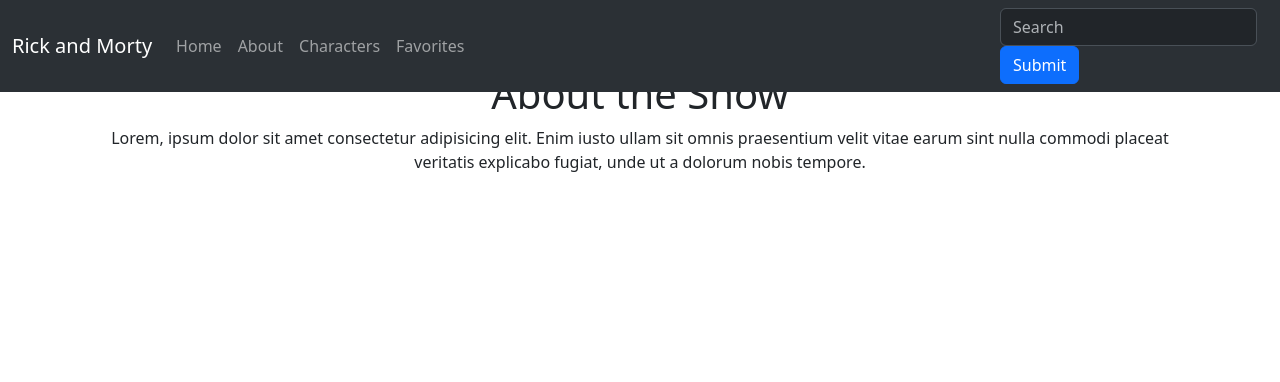
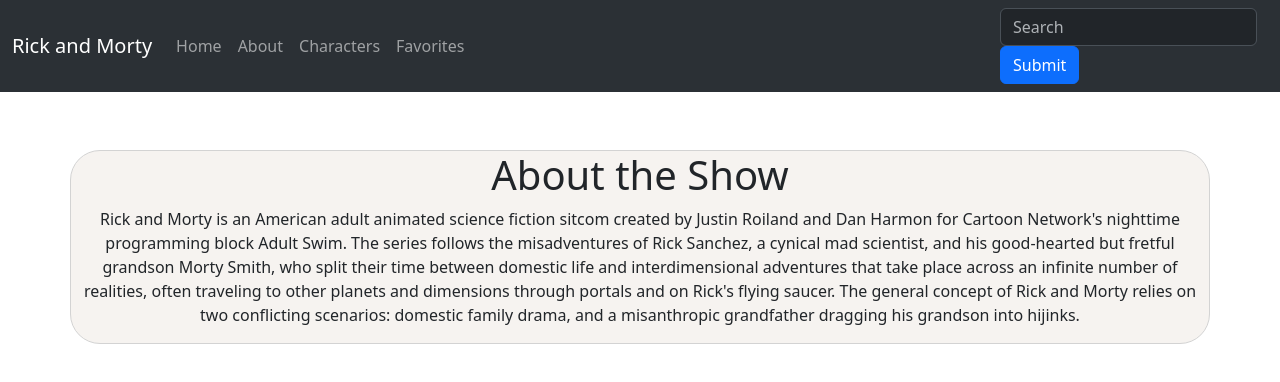
Before and after one commit to derekmarion/react_router_rm, a React (Vite) app: page /about in a window 1280 px wide. Shown: the top 382 px of the page. Built offline with nearby package versions, Linux system fonts and the light colour scheme.

Commit message:
Apply consistent styling across pages to character card

```diff
--- a/src/index.css
+++ b/src/index.css
@@ -7,3 +7,13 @@
     background-color: green;
     color: white;
   }
+
+  .about {
+    border: solid 1px lightgrey;
+    background-color: #f6f3f0;
+    border-radius: 30px;
+  }
+
+  .char-card {
+    border: solid 5px lightgrey;
+  }
--- a/src/pages/AboutPage.jsx
+++ b/src/pages/AboutPage.jsx
@@ -1,14 +1,29 @@
 import React from "react";
 
 function AboutPage() {
-    return (
-        <>
-        <div className="container text-center" style={{ marginTop: '70px' }}>
+  return (
+    <>
+      <div
+        className="container text-center about"
+        style={{ marginTop: "150px" }}
+      >
         <h1>About the Show</h1>
-        <p>Lorem, ipsum dolor sit amet consectetur adipisicing elit. Enim iusto ullam sit omnis praesentium velit vitae earum sint nulla commodi placeat veritatis explicabo fugiat, unde ut a dolorum nobis tempore.</p>
-        </div>
-        </>
-    )
+        <p>
+          Rick and Morty is an American adult animated science fiction sitcom
+          created by Justin Roiland and Dan Harmon for Cartoon Network's
+          nighttime programming block Adult Swim. The series follows the
+          misadventures of Rick Sanchez, a cynical mad scientist, and his
+          good-hearted but fretful grandson Morty Smith, who split their time
+          between domestic life and interdimensional adventures that take place
+          across an infinite number of realities, often traveling to other
+          planets and dimensions through portals and on Rick's flying saucer.
+          The general concept of Rick and Morty relies on two conflicting
+          scenarios: domestic family drama, and a misanthropic grandfather
+          dragging his grandson into hijinks.
+        </p>
+      </div>
+    </>
+  );
 }
 
 export default AboutPage;
--- a/src/pages/CharacterDetailsPage.jsx
+++ b/src/pages/CharacterDetailsPage.jsx
@@ -27,7 +27,7 @@
         <>
         {character ? (
         <div className="container text-center" style={{ marginTop: '70px' }}>
-            <Card style={{ width: '18rem'}} className="mx-auto">
+            <Card style={{ width: '18rem'}} className="mx-auto char-card">
                 <Card.Img variant="top" src={character.image} />
                 <Card.Body>
                     <Card.Title>{character.name}</Card.Title>
--- a/src/pages/CharactersPage.jsx
+++ b/src/pages/CharactersPage.jsx
@@ -53,7 +53,7 @@
         <Row xs={1} md={2} lg={3} xl={4} className="g-4">
         {characters.map(character => (
             <Col key={character.id}>
-            <Card style={{ width: '18rem'}}>
+            <Card className="char-card" style={{ width: '18rem'}}>
                 <Card.Img variant="top" src={character.image} />
                 <Card.Body>
                     <Card.Title>{character.name}</Card.Title>
--- a/src/pages/Favorites.jsx
+++ b/src/pages/Favorites.jsx
@@ -27,7 +27,7 @@
         <Row xs={1} md={2} lg={3} xl={4} className="g-4">
         {favorites.map(favorite => (
             <Col key={favorite.id}>
-            <Card style={{ width: '18rem'}}>
+            <Card style={{ width: '18rem'}} className="char-card">
                 <Card.Img variant="top" src={favorite.image} />
                 <Card.Body>
                     <Card.Title>{favorite.name}</Card.Title>
```
